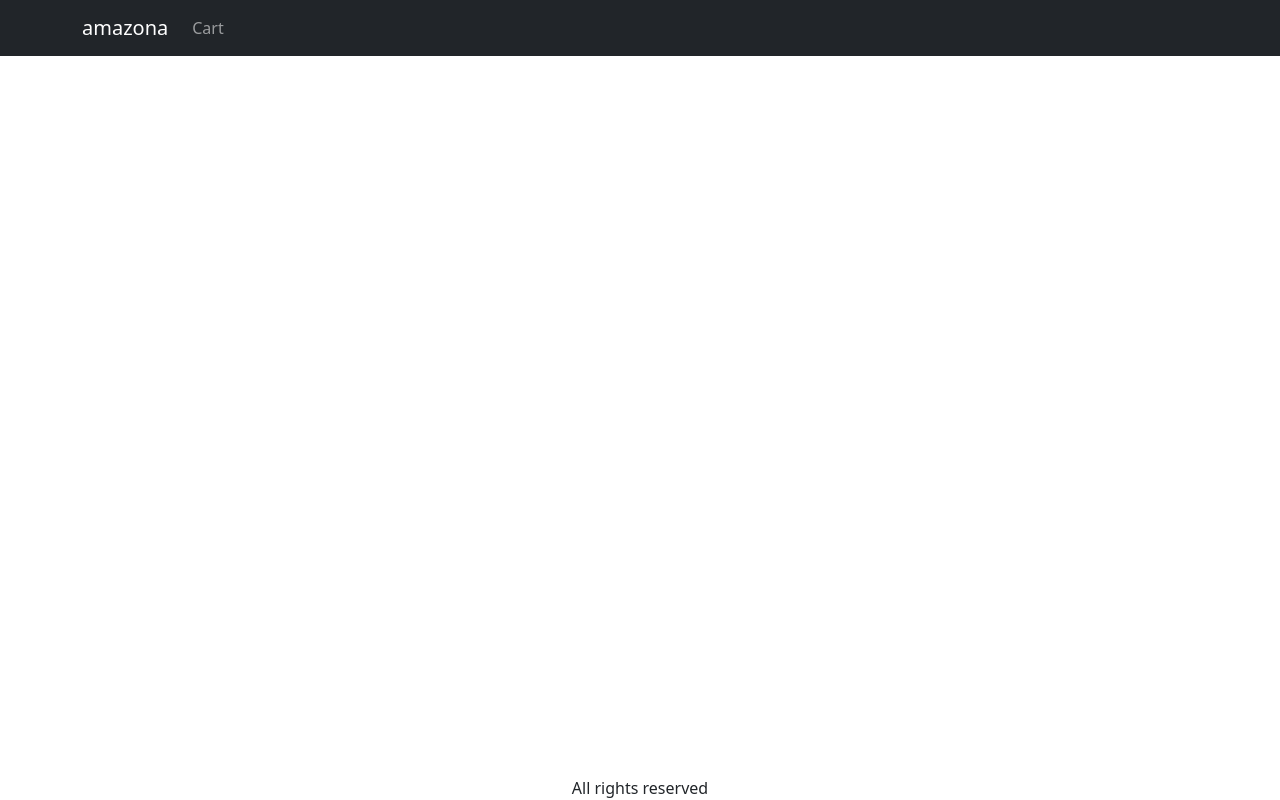
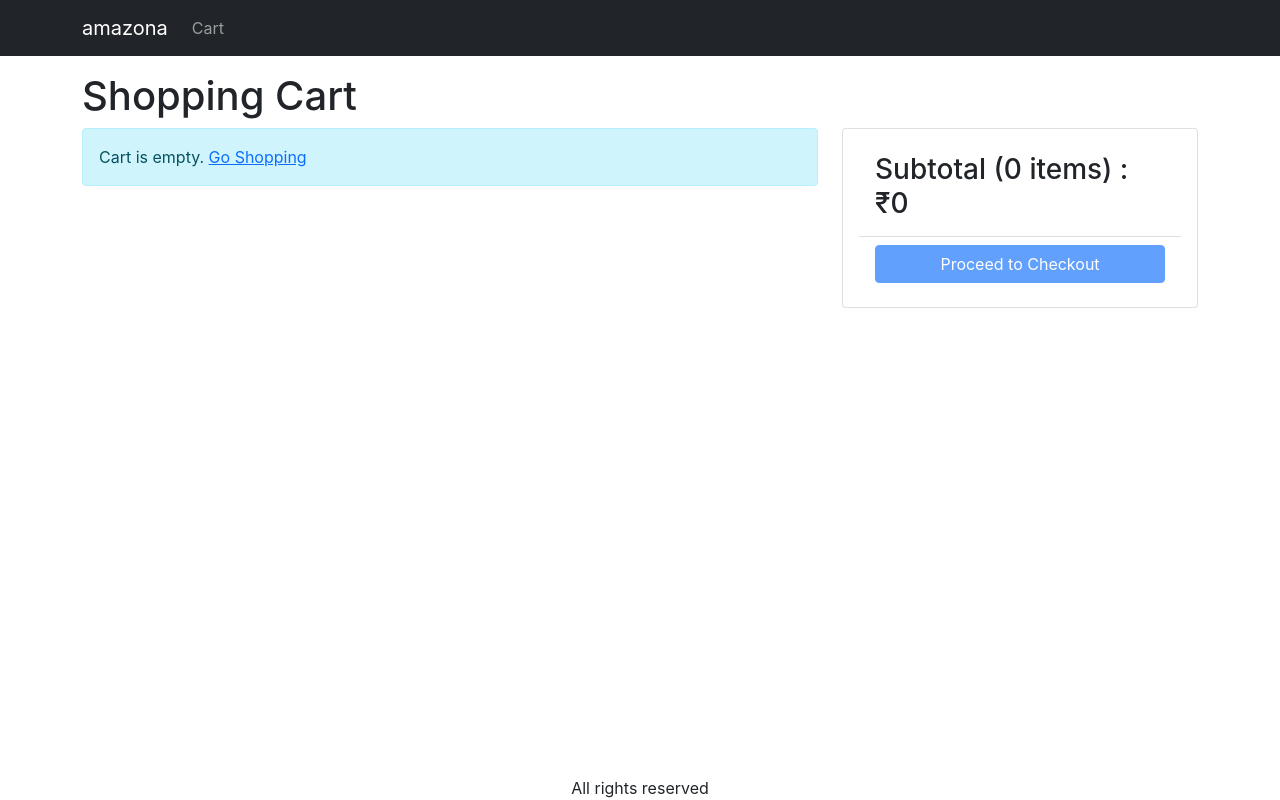
Before and after one commit to ajeetsing/Build-Ecommerce-Website-Like-Amazon, a React (Create React App) app in the folder frontend/: page /cart in a window 1280 px wide. Built offline with nearby package versions, Linux system fonts and the light colour scheme.

Commit message:
create cart screen

```diff
--- a/frontend/src/App.js
+++ b/frontend/src/App.js
@@ -9,6 +9,7 @@ import Badge from 'react-bootstrap/Badge';
 import Nav from 'react-bootstrap/Nav';
 import { useContext } from 'react';
 import { Store } from './Store';
+import CartScreen from './screens/CartScreen';
 
 function App() {
   const { state } = useContext(Store);
@@ -39,6 +40,7 @@ function App() {
           <Container className="mt-3">
             <Routes>
               <Route path="/product/:slug" element={<ProductScreen />} />
+              <Route path="/cart" element={<CartScreen />} />
               <Route path="/" element={<HomeScreen />} />
             </Routes>
           </Container>
--- a/frontend/src/index.css
+++ b/frontend/src/index.css
@@ -6,29 +6,16 @@ body {
   -webkit-font-smoothing: antialiased;
   -moz-osx-font-smoothing: grayscale;
 }
-/* header {
-  background-color: #404040;
-  padding: 1rem;
-}
-header a {
-  color: #ffffff;
-  font-weight: bold;
-  text-decoration: none;
-} */
-
 .site-container {
   min-height: 100vh;
 }
-
 main {
   flex: 1;
 }
-
 .btn-primary {
   background-color: #f0c040;
   color: #000000;
 }
-
 .products {
   display: flex;
   flex-wrap: wrap;
@@ -50,7 +37,9 @@ main {
 .product-info {
   padding: 1rem;
 }
-
 .img-large {
   max-width: 100%;
 }
+.img-thumbnail {
+  height: 80px;
+}
--- /dev/null
+++ b/frontend/src/screens/CartScreen.js
@@ -0,0 +1,96 @@
+import { useContext } from 'react';
+import { Store } from '../Store';
+import { Helmet } from 'react-helmet-async';
+import Row from 'react-bootstrap/Row';
+import Col from 'react-bootstrap/Col';
+import MessageBox from '../components/MessageBox';
+import ListGroup from 'react-bootstrap/ListGroup';
+import Button from 'react-bootstrap/Button';
+import Card from 'react-bootstrap/Card';
+import { Link } from 'react-router-dom';
+
+export default function CartScreen() {
+  const { state, dispatch: ctxDispatch } = useContext(Store);
+  const {
+    cart: { cartItems },
+  } = state;
+
+  return (
+    <div>
+      <Helmet>
+        <title>Shopping Cart</title>
+      </Helmet>
+      <h1>Shopping Cart</h1>
+      <Row>
+        <Col md={8}>
+          {cartItems.length === 0 ? (
+            <MessageBox>
+              Cart is empty. <Link to="/">Go Shopping</Link>
+            </MessageBox>
+          ) : (
+            <ListGroup>
+              {cartItems.map((item) => (
+                <ListGroup.Item key={item._id}>
+                  <Row className="align-items-center">
+                    <Col md={4}>
+                      <img
+                        src={item.image}
+                        alt={item.name}
+                        className="img-fluid rounded img-thumbnail"
+                      ></img>{' '}
+                      <Link to={`/product/${item.slug}`}>{item.name}</Link>
+                    </Col>
+                    <Col md={3}>
+                      <Button variant="light" disabled={item.quantity === 1}>
+                        <i className="fas fa-minus-circle"></i>
+                      </Button>{' '}
+                      <span>{item.quantity}</span>{' '}
+                      <Button
+                        variant="light"
+                        disabled={item.quantity === item.countInStock}
+                      >
+                        <i className="fas fa-plus-circle"></i>
+                      </Button>
+                    </Col>
+                    <Col md={3}>₹{item.price}</Col>
+                    <Col md={2}>
+                      <Button variant="light">
+                        <i className="fas fa-trash"></i>
+                      </Button>
+                    </Col>
+                  </Row>
+                </ListGroup.Item>
+              ))}
+            </ListGroup>
+          )}
+        </Col>
+        <Col md={4}>
+          <Card>
+            <Card.Body>
+              <ListGroup variant="flush">
+                <ListGroup.Item>
+                  <h3>
+                    Subtotal ({cartItems.reduce((a, c) => a + c.quantity, 0)}{' '}
+                    items) : ₹
+                    {cartItems.reduce((a, c) => a + c.price * c.quantity, 0)}
+                  </h3>
+                </ListGroup.Item>
+                <ListGroup.Item>
+                  <div className="d-grid">
+                    <Button
+                      type="button"
+                      variant="primary"
+                      disabled={cartItems.length === 0}
+                    >
+                      Proceed to Checkout
+                    </Button>
+                  </div>
+                </ListGroup.Item>
+              </ListGroup>
+            </Card.Body>
+          </Card>
+        </Col>
+      </Row>
+    </div>
+  );
+}
--- a/frontend/src/screens/productScreen.js
+++ b/frontend/src/screens/productScreen.js
@@ -1,4 +1,4 @@
-import { useParams } from 'react-router-dom';
+import { useNavigate, useParams } from 'react-router-dom';
 import axios from 'axios';
 import { useContext, useEffect, useReducer } from 'react';
 import Row from 'react-bootstrap/Row';
@@ -28,6 +28,7 @@ const reducer = (state, action) => {
 };
 
 function ProductScreen() {
+  const navigate = useNavigate();
   const params = useParams();
   const { slug } = params;
   const [{ loading, error, product }, dispatch] = useReducer(reducer, {
@@ -50,8 +51,8 @@ function ProductScreen() {
   }, [slug]);
 
   const { state, dispatch: ctxDispatch } = useContext(Store);
+  const { cart } = state;
 
-  const { cart } = state;
   const addToCartHandler = async () => {
     const existItem = cart.cartItems.find((x) => x._id === product._id);
     const quantity = existItem ? existItem.quantity + 1 : 1;
@@ -62,8 +63,9 @@ function ProductScreen() {
     }
     ctxDispatch({
       type: 'CART_ADD_ITEM',
-      payload: { ...product, quantity: 1 },
+      payload: { ...product, quantity },
     });
+    navigate('/cart');
   };
 
   return loading ? (
@@ -95,7 +97,7 @@ function ProductScreen() {
                 numReviews={product.numReviews}
               ></Rating>
             </ListGroup.Item>
-            <ListGroup.Item>Pirce : ${product.price}</ListGroup.Item>
+            <ListGroup.Item>Pirce : ₹{product.price}</ListGroup.Item>
             <ListGroup.Item>
               Description:
               <p>{product.description}</p>
```
Also changed, not shown: frontend/public/index.html (+8 -11 lines), frontend/src/index.js (+5 -5 lines), 1 other file (tests, documents, lock files or other folders).
